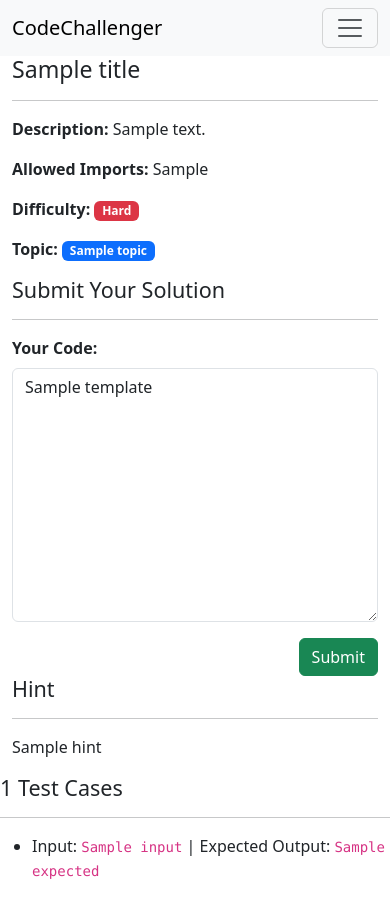
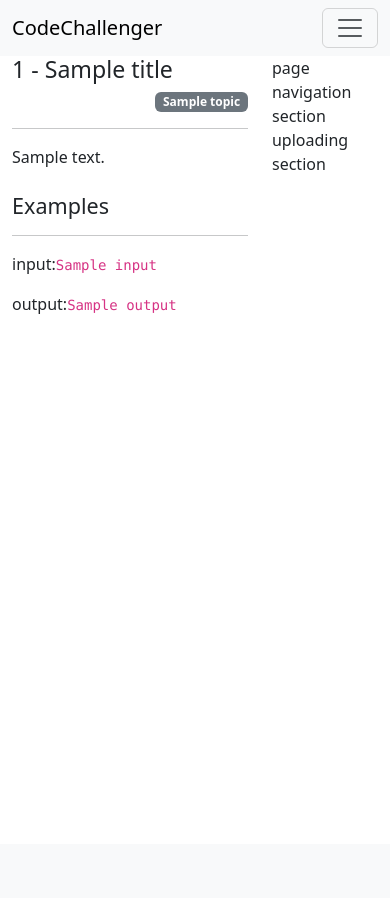
Before and after one commit to mobinic1101/leetcode-frontend, a Flask app: template templates/problem.html in a window 390 px wide. After the commit the page ends 314 px from the top, so only its background shows below. Run offline with Flask 3, Linux system fonts and the light colour scheme; the template is opened without the code that fills it: most values are stand-ins (such as "Sample title", 1, 10 or a date in 2020); some libraries are stand-ins or nearby versions.

Commit message:
support for multi topic problems

```diff
--- a/templates/problem.html
+++ b/templates/problem.html
@@ -1,61 +1,35 @@
 {% extends "base.html" %}
+
 {% block content %}
-<div class="row">
-    <!-- Problem Details Section -->
-    <div class="col-md-6">
-        <div class="container mb-6">
-            <h3>{{ title }}</h3>
+<div class="container">
+    <div class="row">
+
+        <div class="col-8">
+            <h3>{{ id }} - {{ title }}</h3>
+            <div style="display: flex; justify-content: right;">
+                <div style="display: flex; justify-content: space-between;">
+                    {% for topic in topics %}
+                    <span class="badge bg-secondary" style="margin-left: 2px">{{ topic["topic"] }}</span>
+                    {% endfor %}
+                </div>
+            </div>
             <hr>
-            <p><strong>Description:</strong> {{ description }}</p>
-            <p><strong>Allowed Imports:</strong> {{ allowed_imports }}</p>
-            <p><strong>Difficulty:</strong>
-                {% if difficulty == 1 %}
-                    <span class="badge bg-success">Easy</span>
-                {% elif difficulty == 2 %}
-                    <span class="badge bg-warning">Medium</span>
-                {% else %}
-                    <span class="badge bg-danger">Hard</span>
-                {% endif %}
-            </p>
-            <p><strong>Topic:</strong> <span class="badge bg-primary">{{ topic.topic }}</span></p>
+            <p>{{ description }}</p>
+
+            <div style="margin-top: 10%;">
+                <h4>Examples</h4>
+                <hr>
+                {% for testcase in results %}
+                    <p>input:<code>{{ testcase["input"] }}</code></p><p>output:<code>{{ testcase["output"] }}</code></p>
+                {% endfor %}
+            </div>
         </div>
-    </div>
 
-    <!-- Solution Submission Section -->
-    <div class="col-md-6">
-        <div class="container">
-            <h4>Submit Your Solution</h4>
-            <hr>
-            <form method="POST" action="{{ url_for('views.problem', problem_id=id) }}">
-                <div class="mb-3">
-                    <label for="solution" class="form-label"><strong>Your Code:</strong></label>
-                    <textarea class="form-control" id="solution" name="solution" rows="10">{{ template }}</textarea>
-                </div>
-                <div style="display: flex; justify-content: right;"><button type="submit" class="btn btn-success">Submit</button></div>
-            </form>
+        <div class="col-4">
+            page navigation section
+            uploading section
         </div>
-    </div>
-</div>
 
-<div class="row">
-    <!-- Hint Section -->
-    <div class="col-md-6 mt-6">
-        <div class="container">
-            <h4>Hint</h4>
-            <hr>
-            <p>{{ hint }}</p>
-        </div>
-    </div>
-
-    <!-- Test Case Section -->
-    <div class="col-md-6 mt-6">
-        <h4>{{count}} Test Cases</h4>
-        <hr>
-        <ul>
-            {% for test_case in results %}
-                <li>Input: <code>{{ test_case['input'] }}</code> | Expected Output: <code>{{ test_case['expected'] }}</code></li>
-            {% endfor %}
-        </ul>
     </div>
 </div>
 {% endblock content %}
--- a/templates/problems.html
+++ b/templates/problems.html
@@ -28,7 +28,9 @@
             </div>
             <div>
               <p>{{ problem["description"] }}</p>
-              <span class="badge bg-secondary">{{ problem["topic"] }}</span>
+              {% for topic in problem["topics"] %}
+                <span class="badge bg-secondary">{{ topic["topic"] }}</span>
+              {% endfor %}
             </div>
           </li>
         </a>
--- a/views.py
+++ b/views.py
@@ -170,7 +170,9 @@ def problems():
     topics = request.args.getlist("topic")
 
     # adding query parameters to query_params
-    query_params.update({"search": search, "difficulty": difficulty, "topic": topics if topics else ""})
+    query_params.update({"search": search, "difficulty": difficulty})
+    if topics:
+        query_params["topic"] = topics
     pprint(query_params)
 
     # calling api
```
